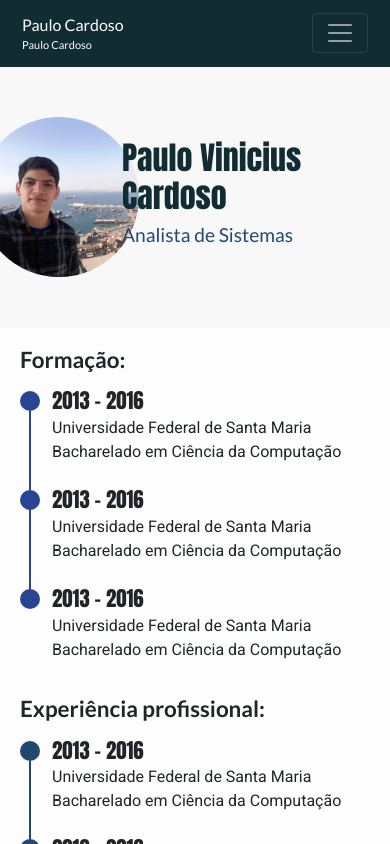
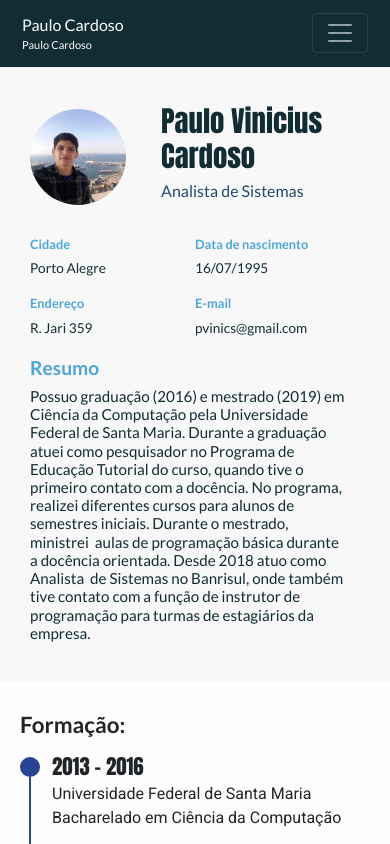
Before and after one commit to pviniciusm/grourriculum, an Angular app in the folder web/grourriculum/: page / in a window 390 px wide. Shown: the top 844 px of the page. Built offline with nearby package versions, Linux system fonts and the light colour scheme; a web font is replaced by a local one.

Commit message:
Personal information section

```diff
--- a/web/grourriculum/src/app/app.component.html
+++ b/web/grourriculum/src/app/app.component.html
@@ -41,6 +41,39 @@
         <div class="name">
           <h1>Paulo Vinicius Cardoso</h1>
           <h2>Analista de Sistemas</h2>
+        </div>
+      </div>
+    </div>
+
+    <div id="personal" class="flex flex-row">
+      <div class="flex flex-row">
+        <div class="personal-info">
+          <h1>Cidade</h1>
+          <h2>Porto Alegre</h2>
+        </div>
+        <div class="personal-info">
+          <h1>Data de nascimento</h1>
+          <h2>16/07/1995</h2>
+        </div>
+        <div class="personal-info">
+          <h1>Endereço</h1>
+          <h2>R. Jari 359</h2>
+        </div>
+        <div class="personal-info">
+          <h1>E-mail</h1>
+          <h2>pvinics@gmail.com</h2>
+        </div>
+      </div>
+      <div class="flex flex-column">
+        <div class="personal-info resumo">
+          <h1>Resumo</h1>
+          <h2>Possuo‌ ‌graduação‌ ‌(2016)‌ ‌e‌ ‌mestrado‌ ‌(2019)‌ ‌em‌ ‌Ciência‌ ‌da‌ ‌Computação‌ ‌pela‌ ‌Universidade‌ ‌
+            Federal‌ ‌de‌ ‌Santa‌ ‌Maria.‌ ‌Durante‌ ‌a‌ ‌graduação‌ ‌atuei‌ ‌como‌ ‌pesquisador‌ ‌no‌ ‌Programa‌ ‌de‌ ‌
+            Educação‌ ‌Tutorial‌ ‌do‌ ‌curso,‌ ‌quando‌ ‌tive‌ ‌o‌ ‌primeiro‌ ‌contato‌ ‌com‌ ‌a‌ ‌docência.‌ ‌No‌ ‌programa,‌ ‌
+            realizei‌ ‌diferentes‌ ‌cursos‌ ‌para‌ ‌alunos‌ ‌de‌ ‌semestres‌ ‌iniciais.‌ ‌Durante‌ ‌o‌ ‌mestrado,‌ ‌ministrei‌ ‌
+            aulas‌ ‌de‌ ‌programação‌ ‌básica‌ ‌durante‌ ‌a‌ ‌docência‌ ‌orientada.‌ ‌Desde‌ ‌2018‌ ‌atuo‌ ‌como‌ ‌Analista‌ ‌
+            de‌ ‌Sistemas‌ ‌no‌ ‌Banrisul,‌ ‌onde‌ ‌também‌ ‌tive‌ ‌contato‌ ‌com‌ ‌a‌ ‌função‌ ‌de‌ ‌instrutor‌ ‌de‌ ‌
+            programação‌ ‌para‌ ‌turmas‌ ‌de‌ ‌estagiários‌ ‌da‌ ‌empresa.‌ </h2>
         </div>
       </div>
     </div>
--- a/web/grourriculum/src/styles.scss
+++ b/web/grourriculum/src/styles.scss
@@ -89,7 +89,7 @@ html, body {
 
 /* Intro */
 #intro {
-  padding: 30px 0px;
+  padding: 30px 0 0 0;
 
   .column:first-child {
     width: 30%;
@@ -132,11 +132,42 @@ html, body {
       font-size: 1.2rem;
     }
   }
+
+  @media (max-width:700px) {
+    .column:first-child {
+      width: 25%;
+      height: 140px;
+    }
+
+    .name {
+      h1 {
+        font-size: 1.8rem;
+      }
+
+      h2 {
+        font-size: 1rem;
+      }
+    }
+  }
+
+  @media (max-width: 560px) {
+    .column:first-child {
+      width: 35%;
+      height: 120px;
+    }
+  }
+
+  @media (max-width: 400px) {
+    .column:first-child {
+      width: 40%;
+      height: 120px;
+    }
+  }
 }
 
 /* Education */
 #education{
-  padding:20px;
+  padding:30px 20px;
   background-color: $white;
 
   .education-title {
@@ -216,3 +247,67 @@ html, body {
     }
   }
 }
+
+/* Personal */
+#personal {
+  padding: 20px 30px;
+
+  > .flex {
+    align-content: flex-start;
+  }
+
+  > .flex:first-child {
+    width: 40%;
+    flex-wrap: wrap;
+  }
+
+  > .flex:last-child {
+    flex: 1;
+  }
+
+  .personal-info {
+    width: 50%;
+    padding-right: 12px;
+    margin-bottom: 12px;
+
+    h1 {
+      font-size: .95rem;
+      font-weight: bold;
+      color: $light-blue;
+    }
+
+    h2 {
+      font-size: 1rem;
+      color: $gunmetal;
+      overflow-x: hidden;
+    }
+  }
+
+  .resumo {
+    width: 100%;
+
+    h1 {
+      font-size: 1.2rem !important;
+    }
+    h2 {
+      font-size: .95rem;
+    }
+  }
+
+  @media (max-width:800px) {
+    .personal-info:not(.resumo) h1 {
+      font-size: .8rem;
+    }
+    .personal-info:not(.resumo) h2 {
+      font-size: .85rem;
+    }
+  }
+
+  @media (max-width:700px) {
+    flex-direction: column !important;
+
+    > .flex {
+      width: 100% !important;
+    }
+  }
+}
```
